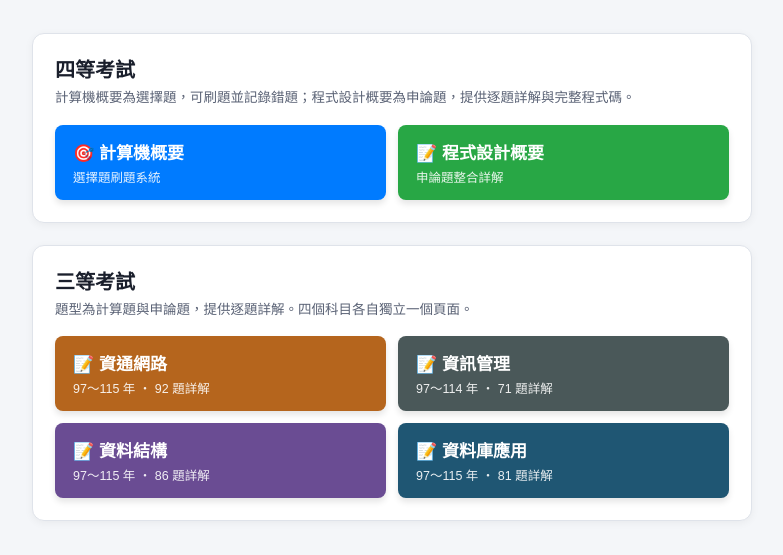
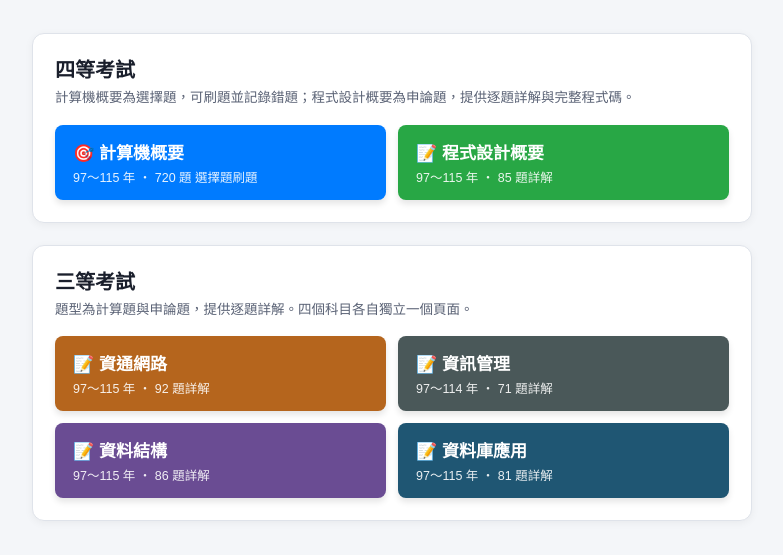
Before and after one commit to YITINGCHOU/customs, a plain HTML site: page index.html in a window 1280 px wide. Shown: the part 123-678 px from the top of the page, without its empty margins (248-1031 px from the left). Drawn offline with Linux system fonts and the light colour scheme.

Commit message:
Add files via upload

```diff
--- a/index.html
+++ b/index.html
@@ -80,11 +80,11 @@
             <!-- 這裡的 href 必須和你的英文檔名一模一樣 -->
             <a href="quiz-system.html" class="btn btn-quiz">
                 <b>🎯 計算機概要</b>
-                <small>選擇題刷題系統</small>
+                <small>97～115 年 ‧ 720 題 選擇題刷題</small>
             </a>
             <a href="solutions.html" class="btn btn-solution">
                 <b>📝 程式設計概要</b>
-                <small>申論題整合詳解</small>
+                <small>97～115 年 ‧ 85 題詳解</small>
             </a>
         </div>
     </section>
```
